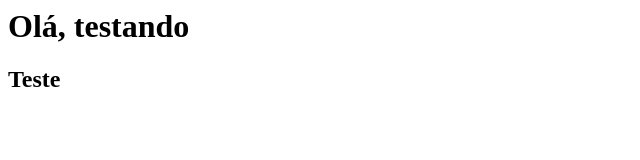
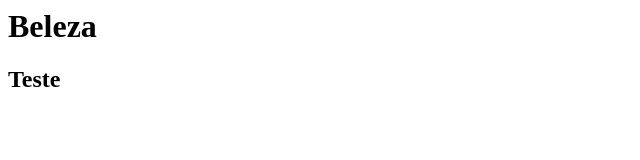
Before and after one commit to pedrobuzzJS/pedrobuzzJS.github.io, a plain HTML site: page index.html in a window 1280 px wide. Shown: the whole page, without its empty margins (0-640 px from the left). Drawn offline with Linux system fonts and the light colour scheme.

Commit message:
Alteração do título

```diff
--- a/index.html
+++ b/index.html
@@ -1,7 +1,7 @@
 <html lang="pt-br">
   <head>
     <title>Aula Desenvolvimento Web, primeira tentativa</title>
-    <h1>Olá, testando</h1>
+    <h1>Beleza</h1>
     <h2>Teste</h2>
     <meta charset="utf-8"/>
   </head>
```
